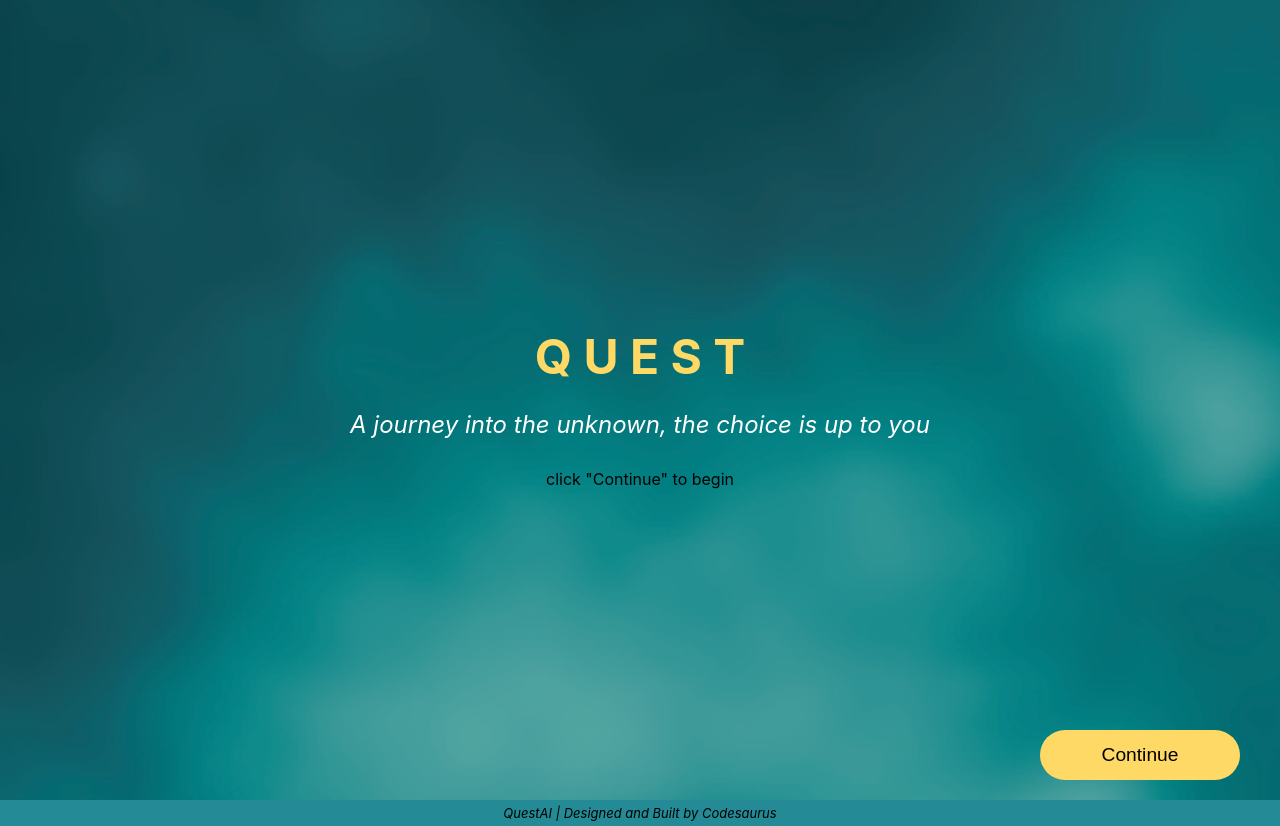
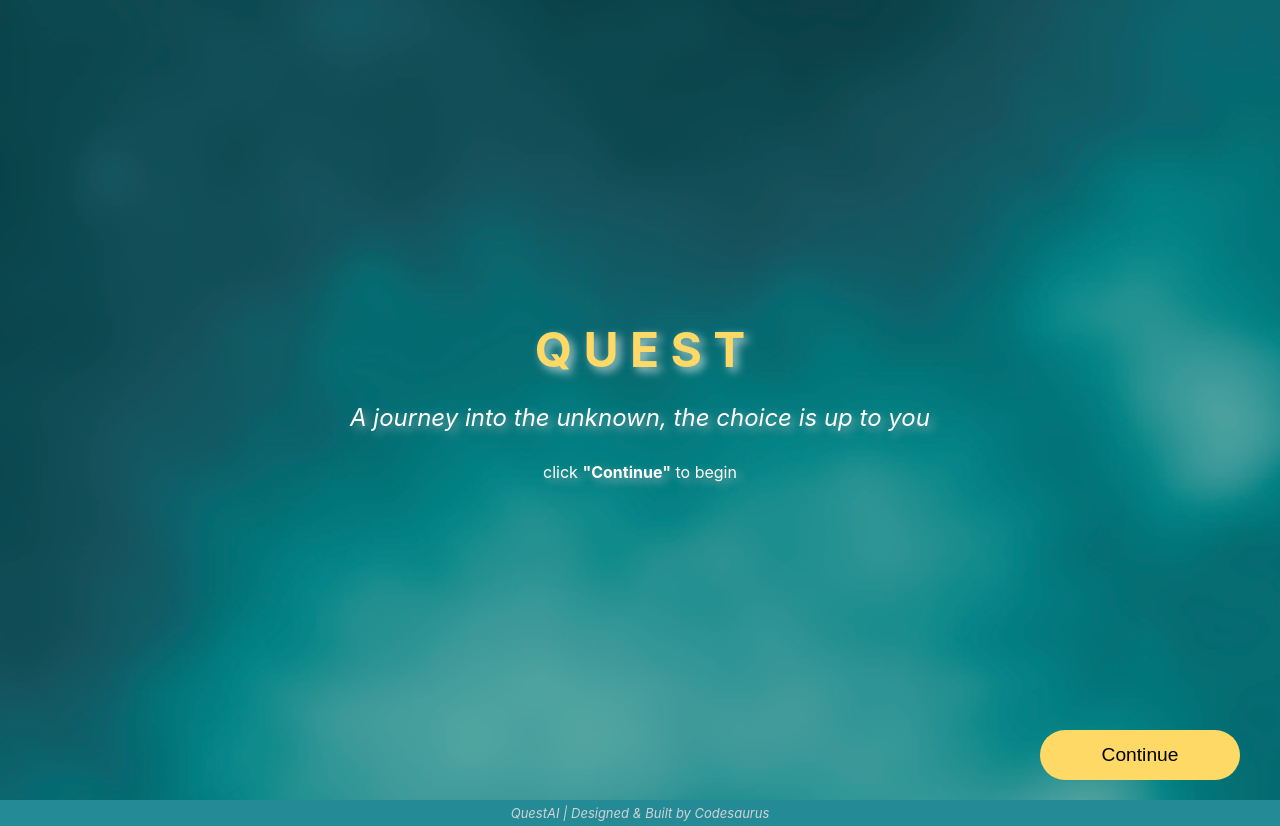
Before and after one commit to htmw/2025S-Codesaurus, a React (Create React App) app in the folder frontend/: page / in a window 1280 px wide. Built offline with nearby package versions, Linux system fonts and the light colour scheme.

Commit message:
fixing route paths

```diff
--- a/frontend/src/App.js
+++ b/frontend/src/App.js
@@ -5,9 +5,6 @@ import Footer from './components/Footer/Footer';
 import HomePage from "./components/HomePage/HomePage";
 import ThemePage from "./components/ThemePage/ThemePage";
 import StoryPage from "./components/StoryPage/StoryPage";
-
-
-
 import './App.css';
 
 function App() {
@@ -19,12 +16,12 @@ function App() {
         {/* Home Screen */}
         <Container className="home-screen" fluid>
           <Routes>
-            Default Route
+            {/* Default Route */}
 
             <Route path="/" element={ <HomePage /> }/>
 
-            <Route path="/theme-selection" element={<ThemePage />} />
-            <Route path="/storie-selection" element={<StoryPage />} />
+            <Route path="/themes" element={<ThemePage />} />
+            <Route path="/stories" element={<StoryPage />} />
 
           </Routes>
         </Container>
--- a/frontend/src/components/Footer/Footer.css
+++ b/frontend/src/components/Footer/Footer.css
@@ -5,4 +5,5 @@
 	width: 100%;
 	background-color: #007886dc;
 	font-size: small;
+	color: #d2d2d2;
 }
--- a/frontend/src/components/Footer/Footer.js
+++ b/frontend/src/components/Footer/Footer.js
@@ -5,7 +5,7 @@ function Footer() {
     return (
         <footer>
             <Container className='Footer' fluid>
-                <i>QuestAI | Designed and Built by Codesaurus</i>
+                <i>QuestAI | Designed & Built by Codesaurus</i>
 
             </Container>
         </footer >
--- a/frontend/src/components/HomePage/HomePage.css
+++ b/frontend/src/components/HomePage/HomePage.css
@@ -23,6 +23,7 @@
     font-weight: bold;
     margin-bottom: 20px;
     color: #FFD966;
+    text-shadow: 4px 4px 10px rgba(255, 255, 255, 0.7);
   }
 
   /* Styling for the paragraph */
@@ -30,6 +31,11 @@
     font-size: 1.5rem;
     margin-bottom: 30px;
     color: #FFFFFF;
+    text-shadow: 4px 4px 10px rgba(199, 199, 199, 0.7);
+  }
+
+  .p {
+    font-size: medium;
   }
 
   /* Position the Continue button at the bottom-right */
--- a/frontend/src/components/HomePage/HomePage.js
+++ b/frontend/src/components/HomePage/HomePage.js
@@ -7,7 +7,7 @@ function HomePage() {
     const navigate = useNavigate();
 
     const handleContinue = () => {
-        navigate("/theme-selection");
+        navigate("/themes");
       };
 
     return (
@@ -21,9 +21,7 @@ function HomePage() {
             <p className="homepage-paragraph">
             <i>A journey into the unknown, the choice is up to you</i>
             </p>
-            <p>
-            click "Continue" to begin
-            </p>
+            <p className="homepage-paragraph p"> click <strong>"Continue"</strong> to begin </p>
             {/* Continue Button */}
             <Button
               className="continue-button"
```
